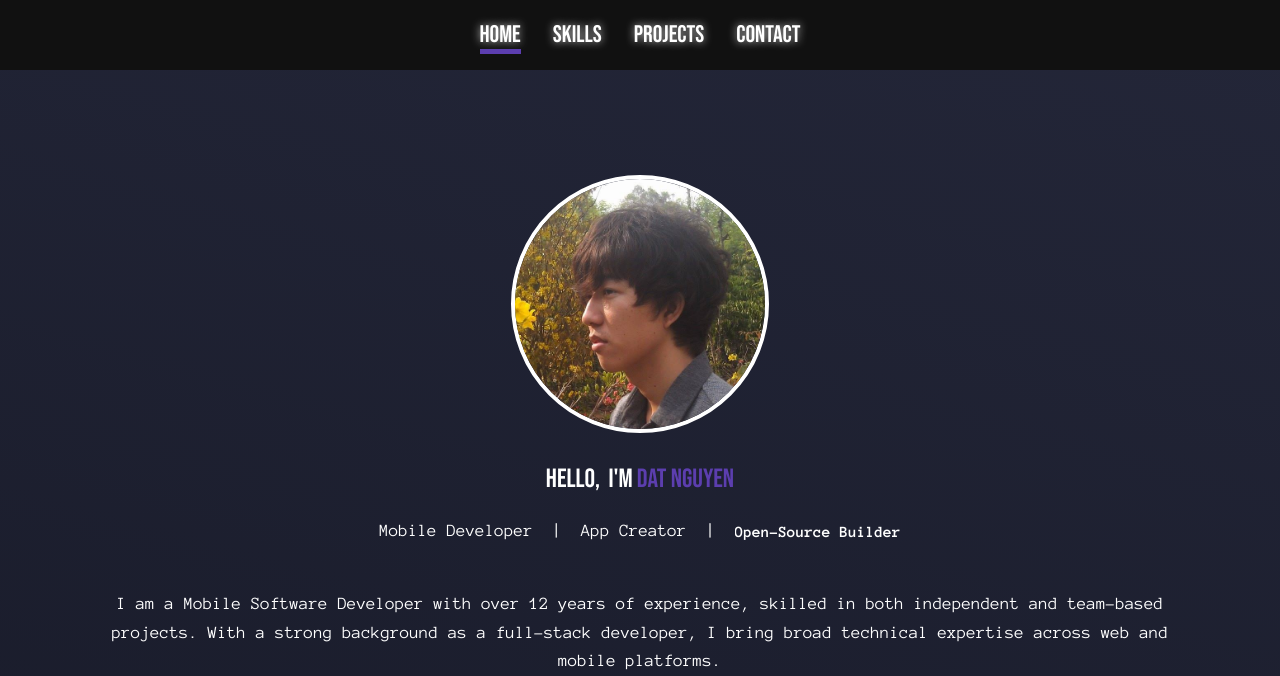
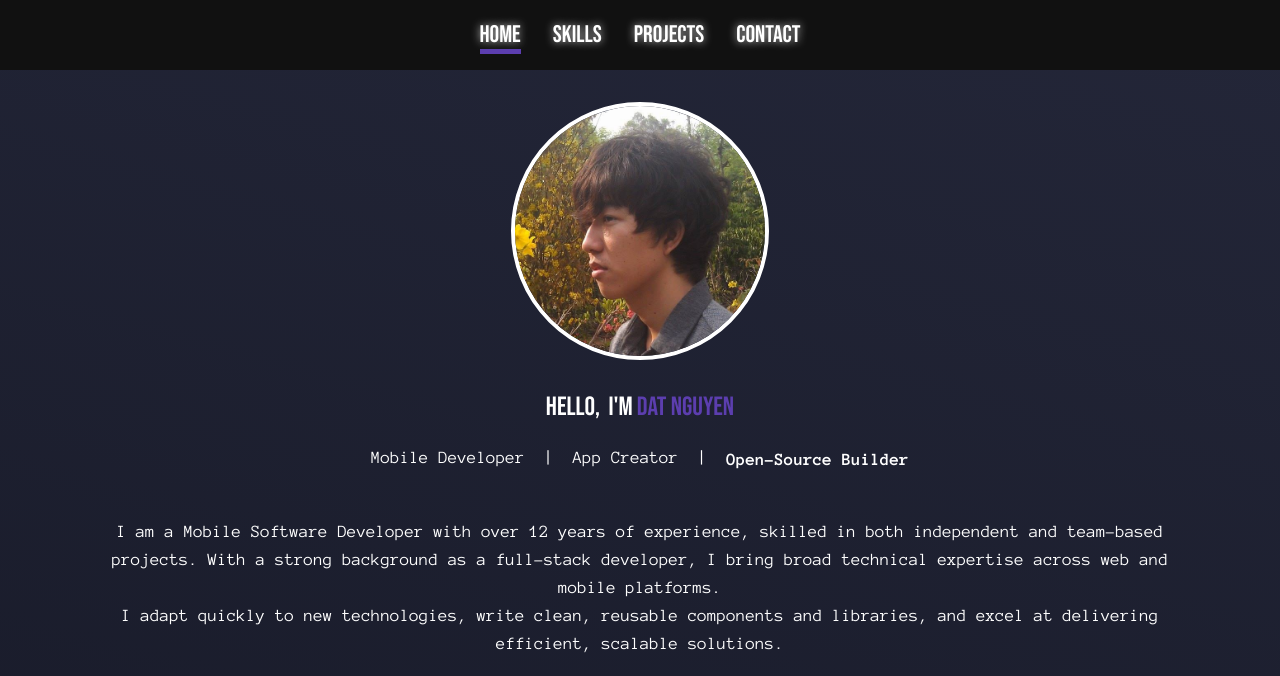
Before and after one commit to datnguyencr/portfolio, a plain HTML site: page index.html in a window 1280 px wide. Shown: the top 676 px of the page. Drawn offline with Linux system fonts and the light colour scheme.

Commit message:
update css

```diff
--- a/assets/css/style.css
+++ b/assets/css/style.css
@@ -1,7 +1,6 @@
 /* General */
 body {
   margin: 0;
-  font-family: "Arial", sans-serif;
   line-height: 1.6;
   background: linear-gradient(15deg, hsl(230, 38%, 6%), hsl(232, 23%, 18%));
   color: #fff;
@@ -27,14 +26,14 @@
 .string {
   display: inline-flex;
   flex-direction: column;
-  height: 2.5vmin;
+  height: 1.3rem;
   overflow: hidden;
   vertical-align: middle;
 }
 
 .role {
-  font-size: 2vmin;
-  line-height: 2.5vmin;
+  font-size: 1.1rem;
+  line-height: 1.5rem;
   margin: 0;
   animation: move 4s infinite;
 }
@@ -137,7 +136,6 @@
 
 /* Hero */
 #hero {
-  height: 100vh;
   display: flex;
   align-items: center;
   justify-content: center;
```
